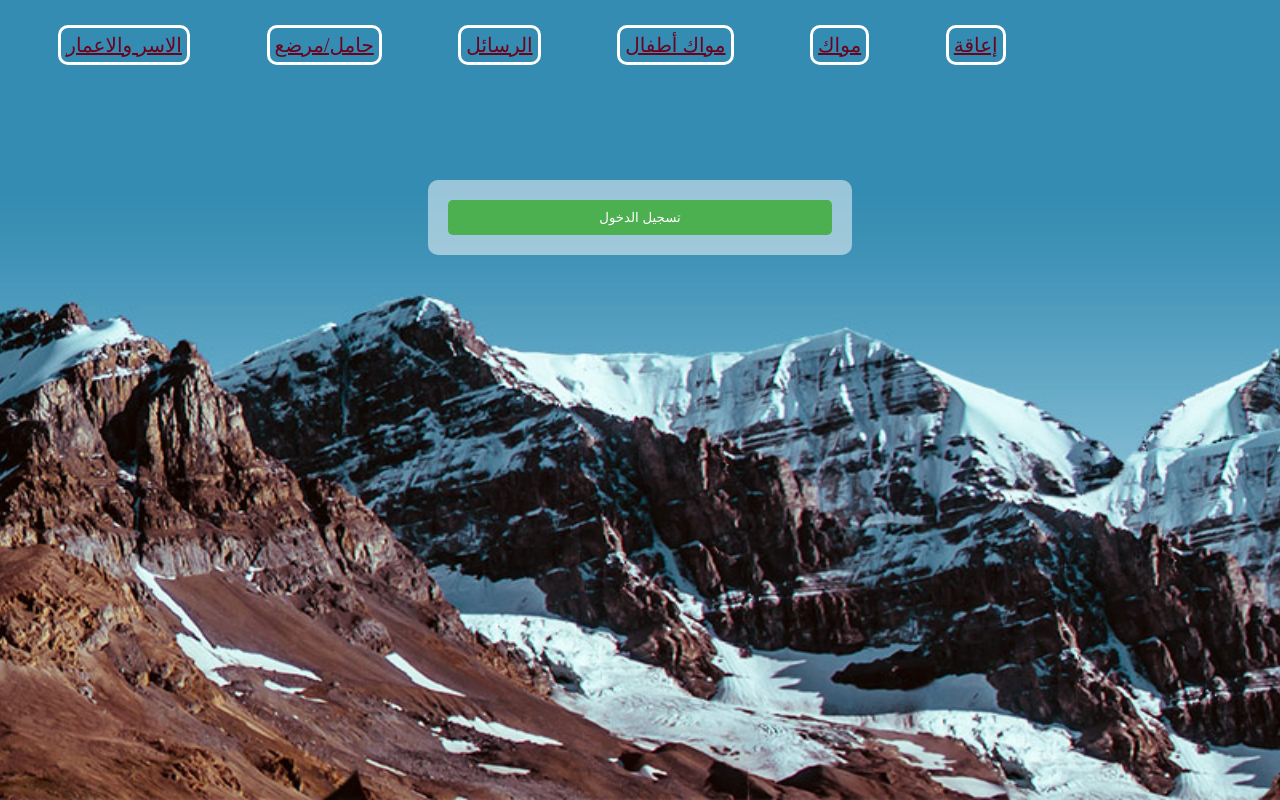
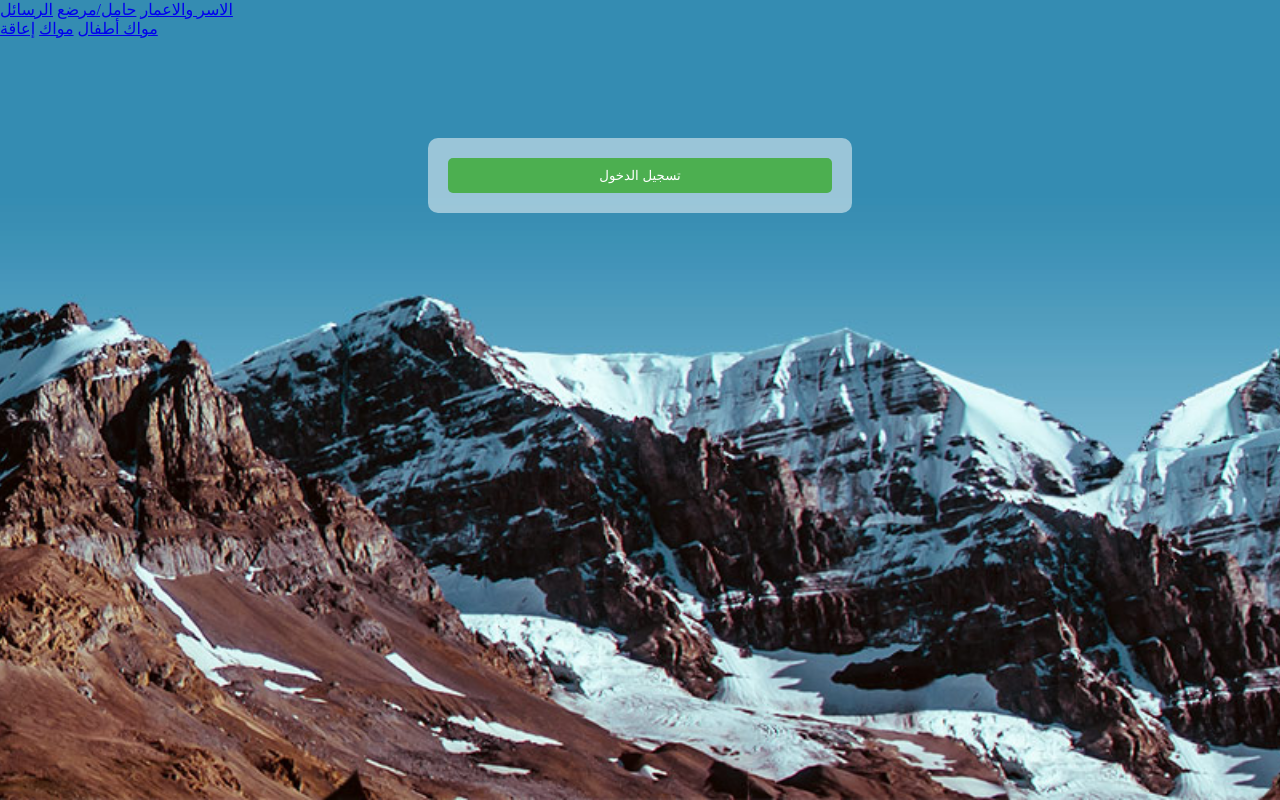
Before and after one commit to najmabboud/Statistical-application, a Flask app: page / in a window 1280 px wide. Run offline with Flask 3, Linux system fonts and the light colour scheme.

Commit message:
Update base.html

```diff
--- a/templates/base.html
+++ b/templates/base.html
@@ -10,23 +10,29 @@
 <body>
 
   <div class='background'>
-    <div class='list'>
+    <div class='list1'>
 
         <a href='/family'>الاسر والاعمار</a>
         <a href='/'>حامل/مرضع</a>
         <a href='/'>الرسائل</a>
-        <a href='/'>مواك أطفال</a>
-        <a href='/'>مواك</a>
-        <a href='/'>إعاقة</a>
+
 
     </div>
+    <div class='list2'>
+
+      <a href='/'>مواك أطفال</a>
+      <a href='/'>مواك</a>
+      <a href='/'>إعاقة</a>
+
+  </div>
 
 
 
- {% block body %}
+
+   {% block body %}
 
 
- {% endblock body %}
+   {% endblock body %}
 
   </div>
 </body>
```
